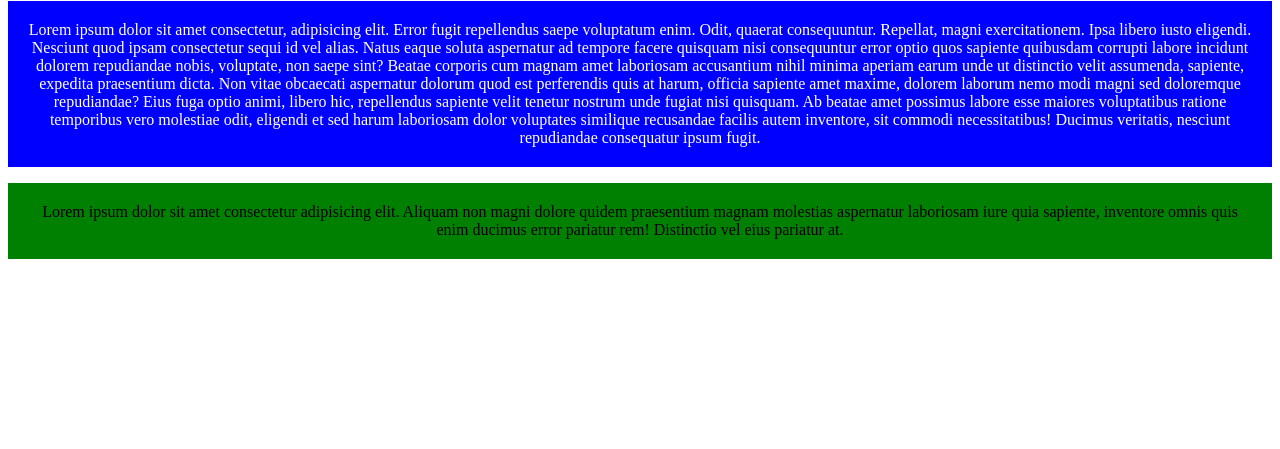
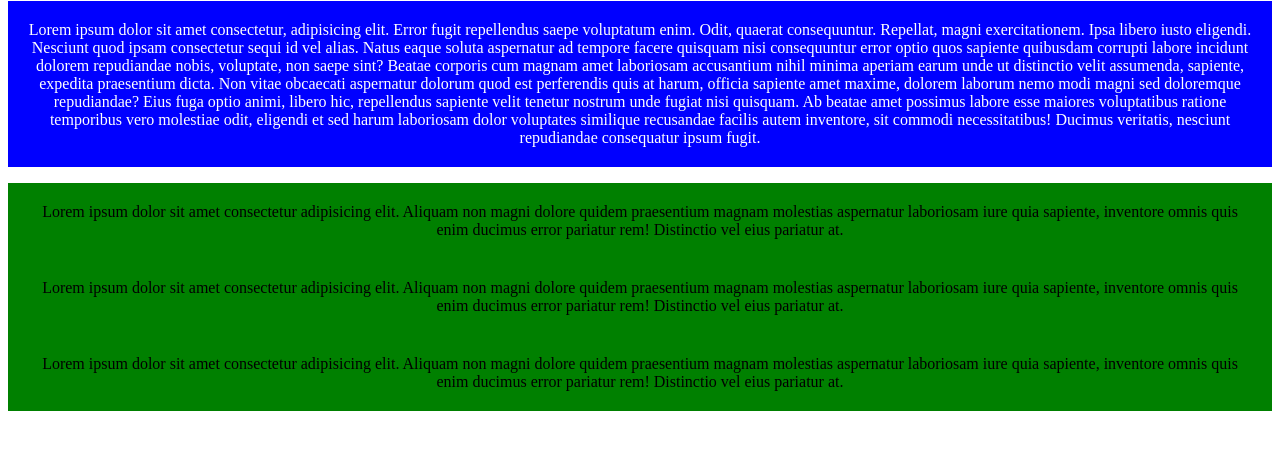
Before and after one commit to Zubayer-Aurnab/Exersice-program, a plain HTML site: page index.html in a window 1280 px wide. Shown: the part 185-634 px from the top of the page. Drawn offline with Linux system fonts and the light colour scheme.

Commit message:
fourth push

```diff
--- a/index.html
+++ b/index.html
@@ -24,5 +24,11 @@
     <div class="container">
         Lorem ipsum dolor sit amet consectetur adipisicing elit. Aliquam non magni dolore quidem praesentium magnam molestias aspernatur laboriosam iure quia sapiente, inventore omnis quis enim ducimus error pariatur rem! Distinctio vel eius pariatur at.
     </div>
+    <div class="container">
+        Lorem ipsum dolor sit amet consectetur adipisicing elit. Aliquam non magni dolore quidem praesentium magnam molestias aspernatur laboriosam iure quia sapiente, inventore omnis quis enim ducimus error pariatur rem! Distinctio vel eius pariatur at.
+    </div>
+    <div class="container">
+        Lorem ipsum dolor sit amet consectetur adipisicing elit. Aliquam non magni dolore quidem praesentium magnam molestias aspernatur laboriosam iure quia sapiente, inventore omnis quis enim ducimus error pariatur rem! Distinctio vel eius pariatur at.
+    </div>
 </body>
 </html>
```
